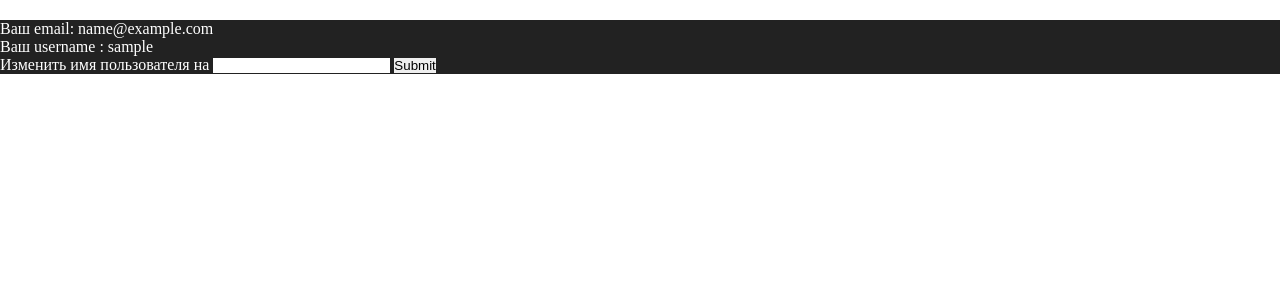
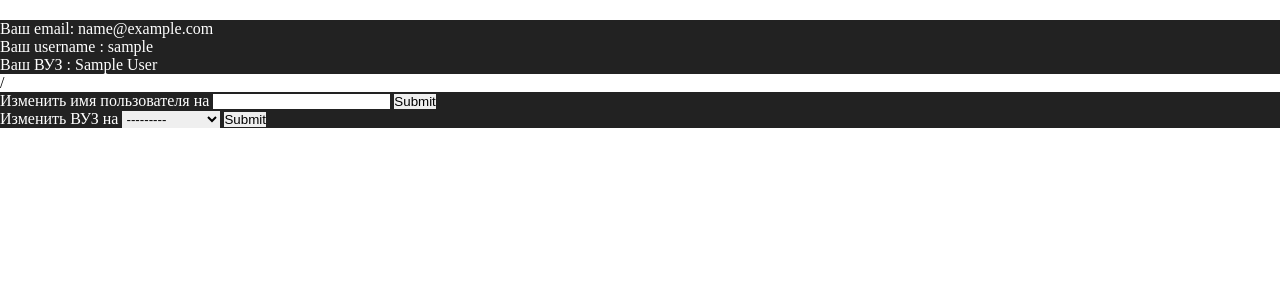
Before and after one commit to sh1nkey/outtask_v1, a Django app: page /market/profile/ in a window 1280 px wide. Shown: the part 55-355 px from the top of the page. Run offline with Django 4.2, Linux system fonts and the light colour scheme; a user stored in the database is signed in; tables that the repository leaves empty hold one stand-in row (values such as "Sample post").

Commit message:
now it's possible to set UNI

```diff
--- a/market/forms.py
+++ b/market/forms.py
@@ -8,6 +8,9 @@
 class UniForm(forms.Form):
     uni_name = forms.ModelChoiceField(queryset=Uni.objects.all())
 
+    class Meta:
+        model = User
+        fields = ('uni_name',)
 
 
 class OfferCreation(forms.Form):
@@ -16,7 +19,8 @@
     price = forms.IntegerField()
     deadline = forms.DateField()
 
-class UserProfileForm(UserChangeForm):
+
+class LoginChangeForm(UserChangeForm):
     username = forms.CharField(widget=forms.TextInput(attrs={'class': 'form-control py-4'}))
 
     class Meta:
--- a/market/templates/market/profile.html
+++ b/market/templates/market/profile.html
@@ -10,9 +10,11 @@
      </ul>
     {% endif %}
 
+
 <h1 style="background-color: #222; color: #fff;">Ваш email: {{ email }}</h1>
 <h1 style="background-color: #222; color: #fff;">Ваш username : {{ username }}</h1>
-
+<h1 style="background-color: #222; color: #fff;">Ваш ВУЗ : {{ uni_name }}</h1>
+<p class="tab">/</p>
 <form method="post" style="background-color: #222; color: #fff;">
         {% csrf_token %}
          <div class="col-lg-6">
@@ -22,5 +24,14 @@
          </div>
   </form>
 
+<form method="post" style="background-color: #222; color: #fff;">
+        {% csrf_token %}
+         <div class="col-lg-6">
+             <label class="small mb-1" for="{{ form1.uni_name.id_for_label }}">Изменить ВУЗ на </label>
+             {{ form1.uni_name}}
+             <button type="submit">Submit</button>
+         </div>
+  </form>
+
 
 {% endblock%}
--- a/market/urls.py
+++ b/market/urls.py
@@ -4,6 +4,6 @@
 urlpatterns = [
     path("", MarketListView.as_view(), name="markett"),
     path("create-offer/", OfferCreationView.as_view(), name = 'createoffer'),
-    path("profile/", ProfileView.as_view(), name="profile"),
+    path("profile/",  ProfileView.as_view(), name="profile"),
 
 ]
--- a/market/views.py
+++ b/market/views.py
@@ -4,8 +4,9 @@
 from django.urls import reverse_lazy
 from django.utils.timezone import now
 from django.views.generic import ListView, TemplateView, FormView
+from django.views.generic.edit import FormMixin
 
-from market.forms import UniForm, OfferCreation, UserProfileForm
+from market.forms import UniForm, OfferCreation, LoginChangeForm
 from market.models import Offer
 from users.models import Uni
 
@@ -38,8 +39,6 @@
         return context
 
 
-
-
 class OfferCreationView(FormView):
     template_name = 'market/create_offer.html'
     form_class = OfferCreation
@@ -56,24 +55,75 @@
         return super().form_invalid(form)
 
 
-class ProfileView(SuccessMessageMixin, FormView):
-    form_class = UserProfileForm
+
+class ProfileView(SuccessMessageMixin, FormView, FormMixin,):
+    form_class = LoginChangeForm
+    second_form_class = UniForm
     template_name = 'market/profile.html'
-    success_message = 'Логин успешно изменен!'
+    success_message = 'Изменения прошли успешно!!'
     success_url = reverse_lazy('profile')
 
+    def get_context_data(self, *, object_list=None, **kwargs):
+        context = super().get_context_data(**kwargs)
+        context['form'] = LoginChangeForm
+        context['email'] = self.request.user.email
+        context['username'] = self.request.user.username
+        context['uni_name'] = self.request.user.uni
+        context['form1'] = UniForm
+        return context
+
     def form_valid(self, form):
-        new_username =  form.cleaned_data['username']
+        new_username = form.cleaned_data['username']
         user = self.request.user
-        user.username= new_username
+        user.username = new_username
+        user.save()
+        return super().form_valid(form)
+
+    def second_form_valid(self, form):
+        new_uni = form.cleaned_data['uni_name']
+        user = self.request.user
+        user.uni = new_uni
         user.save()
         return super().form_valid(form)
 
     def form_invalid(self, form):
         return super().form_invalid(form)
 
-    def get_context_data(self, *, object_list=None, **kwargs):
-        context = super().get_context_data(**kwargs)
-        context['email'] = self.request.user.email
-        context['username'] = self.request.user.username
-        return context
+    def get_second_form(self, form_class=None):
+        if form_class is None:
+            form_class = self.second_form_class
+        return form_class(**self.get_form_kwargs())
+
+    def post(self, request, *args, **kwargs):
+        form = self.get_form()
+        second_form = self.get_second_form()
+        if form.is_valid():
+            return self.form_valid(form)
+        elif second_form.is_valid():
+            return self.second_form_valid(second_form)
+        else:
+            return self.form_invalid(form)
+
+
+# class VuzChangeView(SuccessMessageMixin, FormView):
+#     form_class = UniForm
+#     template_name = 'market/profile.html'
+#     success_message = 'ВУЗ успешно изменен!'
+#     success_url = reverse_lazy('profile')
+#
+#     def form_valid(self, form):
+#         new_uni = form.cleaned_data['uni_name']
+#         user = self.request.user
+#         user.uni.uni_name = new_uni
+#         user.save()
+#         return super().form_valid(form)
+#
+#     def form_invalid(self, form):
+#         return super().form_invalid(form)
+#
+#     def get_context_data(self, *, object_list=None, **kwargs):
+#         context = super().get_context_data(**kwargs)
+#         context['form1'] = UniForm
+#         return context
+# #
+# #
```
